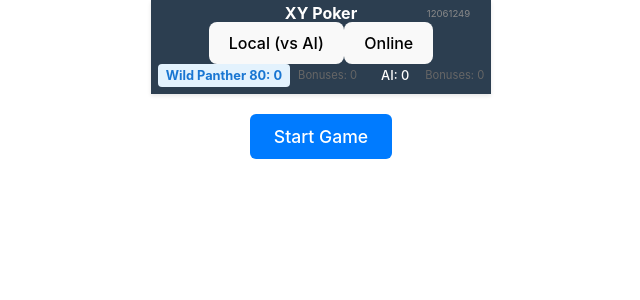
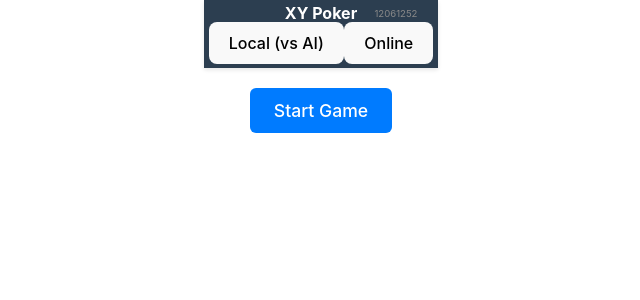
Before and after one commit to sotwat/xy-poker, a React (Vite) app: page / in a window 1280 px wide. Shown: the top 300 px of the page, without its empty margins (319-959 px from the left). Built offline with nearby package versions, Linux system fonts and the light colour scheme; no server answers.

Commit message:
fix: ロビーからスコア削除、フィールド縮小・上移動 v12061252
- GameInfo: phase !== 'setup'で条件付き表示
- ロビー画面でスコア・Bonuses非表示
- play-area scale: 0.8 → 0.75 (縮小)
- margin-top: -20px (上に移動)

```diff
--- a/src/App.css
+++ b/src/App.css
@@ -257,10 +257,10 @@ body:has(.game-result-overlay) .app-header {
     /* Remove gap completely */
     width: 100%;
     /* Full width */
-    transform: scale(0.8);
+    transform: scale(0.75);
     transform-origin: center center;
     /* Center anchor */
-    margin: 0;
+    margin: -20px 0 0 0;
     padding: 0;
     flex: 0 0 auto;
     /* Don't grow/shrink */
--- a/src/App.tsx
+++ b/src/App.tsx
@@ -386,7 +386,7 @@ function App() {
   return (
     <div className="app">
       <header className={`app-header ${(phase === 'playing' || phase === 'scoring') ? 'battle-mode' : ''}`}>
-        <h1>XY Poker <span className="version">12061249</span></h1>
+        <h1>XY Poker <span className="version">12061252</span></h1>
         {((mode === 'local' && phase === 'setup') || (mode === 'online' && !isOnlineGame)) && (
           <div className="mode-switch">
             <button
@@ -403,6 +403,7 @@ function App() {
             </button>
           </div>
         )}
+        {phase !== 'setup' && (
           <GameInfo
             gameState={gameState}
             isOnlineMode={mode === 'online'}
@@ -411,6 +412,7 @@ function App() {
             opponentName={opponentName}
             onSurrender={handleSurrender}
           />
+        )}
       </header>
 
       {mode === 'online' && isQuickMatch ? (
```
Lines whose indentation alone changed are shown as unchanged.
